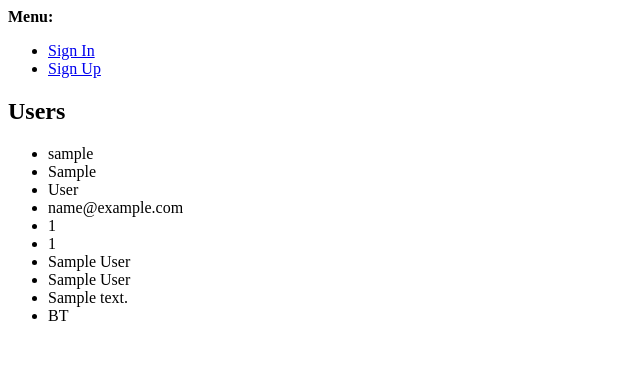
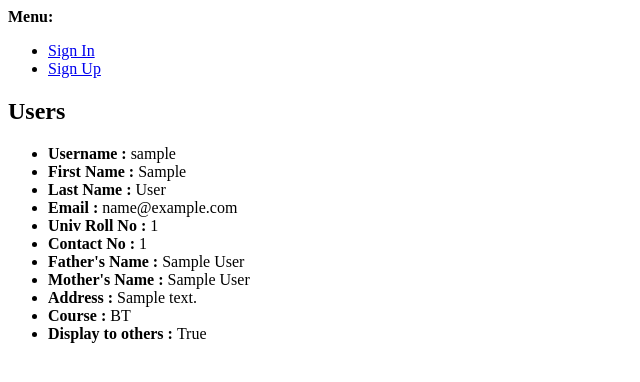
Before and after one commit to ncs-jss/HTTP_200, a Django app: template HTTP_200/templates/user_profile.html in a window 1280 px wide. Shown: the top 382 px of the page, without its empty margins (0-640 px from the left). Run offline with Django 3.2, Linux system fonts and the light colour scheme; the template is opened without the code that fills it: values that come from a table or form of the project are taken from there, others are empty; tables that the repository leaves empty hold one stand-in row (values such as "Sample post"); parts of the project's set-up code (start-up, migrations or seed data) failed here and were passed over.

Commit message:
user info edit feature added

```diff
--- a/HTTP_200/templates/user_profile.html
+++ b/HTTP_200/templates/user_profile.html
@@ -3,22 +3,22 @@
 {% block content %}
     <h2>Users</h2>
     <ul>
-            <li>{{ user_list.username }}</li>
-            <li>{{ user_list.first_name }}</li>
-            <li>{{ user_list.last_name}}</li>
-            <li>{{ user_list.email }}</li>
-            <li>{{ detail_list.univ_roll_no }}</li>
-            <li>{{ detail_list.contact_no }}</li>
-            <li>{{ detail_list.father_name }}</li>
-            <li>{{ detail_list.mother_name }}</li>
-            <li>{{ detail_list.address }}</li>
-            <li>{{ detail_list.course }}</li>
+            <li><b>Username : </b>{{ user_list.username }}</li>
+            <li><b>First Name : </b>{{ user_list.first_name }}</li>
+            <li><b>Last Name : </b>{{ user_list.last_name}}</li>
+            <li><b>Email : </b>{{ user_list.email }}</li>
+            <li><b>Univ Roll No : </b>{{ detail_list.univ_roll_no }}</li>
+            <li><b>Contact No : </b>{{ detail_list.contact_no }}</li>
+            <li><b>Father's Name : </b>{{ detail_list.father_name }}</li>
+            <li><b>Mother's Name : </b>{{ detail_list.mother_name }}</li>
+            <li><b>Address : </b>{{ detail_list.address }}</li>
+            <li><b>Course : </b>{{ detail_list.course }}</li>
+            <li><b>Display to others : </b>{{ detail_list.display_to_others }}</li>
     </ul>
  <br>
 
 {% if user == user_list  %}
-<a href="/edit/{{ user.username }}"><button class="edit_profile"> Edit </button></a>
+<a href="/user/{{ user.id }}/edit"><button class="edit_profile"> Edit </button></a>
 {% endif %}
 
-
 {% endblock %}
--- a/HTTP_200/urls.py
+++ b/HTTP_200/urls.py
@@ -1,4 +1,5 @@
 from django.conf.urls import url, include
+from django.contrib.auth.decorators import login_required as auth
 # from django.contrib.auth.models import User
 from rest_framework import routers, serializers, viewsets
 from django.contrib import admin
@@ -13,7 +14,7 @@ urlpatterns = [
     # url(r'', include('rest_framework.urls', namespace='rest_framework'))
 
     url(r'$/',  Home.as_view(), name="home"),
-    url(r'user/(?P<user_id>.*)/$',  UserProfile.as_view(), name="user-profile"),
-    url(r'edit/(?P<user_id>.*)/$',  EditProfile.as_view(), name="edit-profile"),
+    url(r'user/(?P<slug>.*)/edit',  EditProfile.as_view(), name="edit-profile"),
+    url(r'user/(?P<user_id>.*)/',  UserProfile.as_view(), name="user-profile"),
 
 ]
--- a/profiles/forms.py
+++ b/profiles/forms.py
@@ -1,7 +1,9 @@
 from django import forms
 from .models import StudentDetail
+from django.contrib.auth.models import User
+
 
 class StudentForm(forms.ModelForm):
 	class Meta:
 		model = StudentDetail
-		fields = ['univ_roll_no', ]
+		exclude = ['user',	]
--- a/profiles/models.py
+++ b/profiles/models.py
@@ -29,6 +29,7 @@ class StudentDetail(models.Model):
 	course = models.CharField(max_length = 3,
 		choices = COURSE,
 		default = BTech)
+	display_to_others = models.BooleanField(default=True)
 	# relevent_last_seen = models.DateTimeField(auto_now_add=True,editable = True)
 	# academics_last_seen = models.DateTimeField(auto_now_add=True,editable = True)
 	# administration_last_seen = models.DateTimeField(auto_now_add=True,editable = True)
@@ -38,6 +39,11 @@ class StudentDetail(models.Model):
 
 	def __unicode__(self):
 		return self.user.username + " details"
+
+	@property
+	def get_edit_url(self):
+		edit_url = "/user/"+self.user.username+"/edit"
+		return edit_url
 
 class FacultyDetail(models.Model):
 	'''
@@ -49,6 +55,7 @@ class FacultyDetail(models.Model):
 	contact_no = models.PositiveIntegerField(null = True,editable = True)
 	address = models.CharField(max_length = 500, null = True,editable = True)
 	alternate_email = models.EmailField(max_length = 254, null = True,editable = True)
+	display_to_others = models.BooleanField(default=True)
 	# relevent_last_seen = models.DateTimeField(auto_now_add=True,editable = True)
 	# academics_last_seen = models.DateTimeField(auto_now_add=True,editable = True)
 	# administration_last_seen = models.DateTimeField(auto_now_add=True,editable = True)
```
Also changed, not shown: profiles/views.py (+18 -7 lines), feeds/filters.py (line endings or trailing spaces), feeds/permissions.py (line endings or trailing spaces), profiles/migrations/0004_auto_20151030_2107.py (added).
